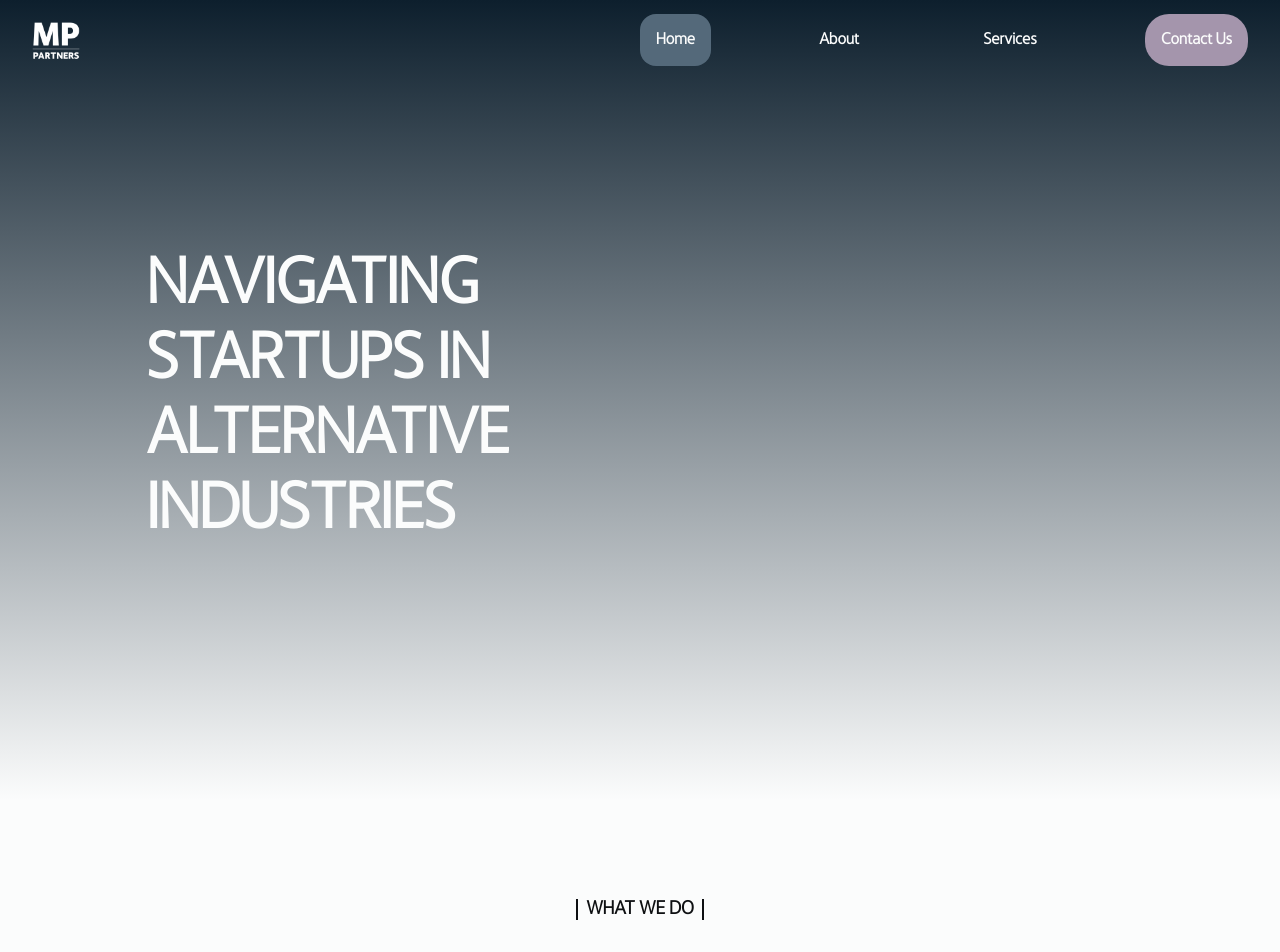
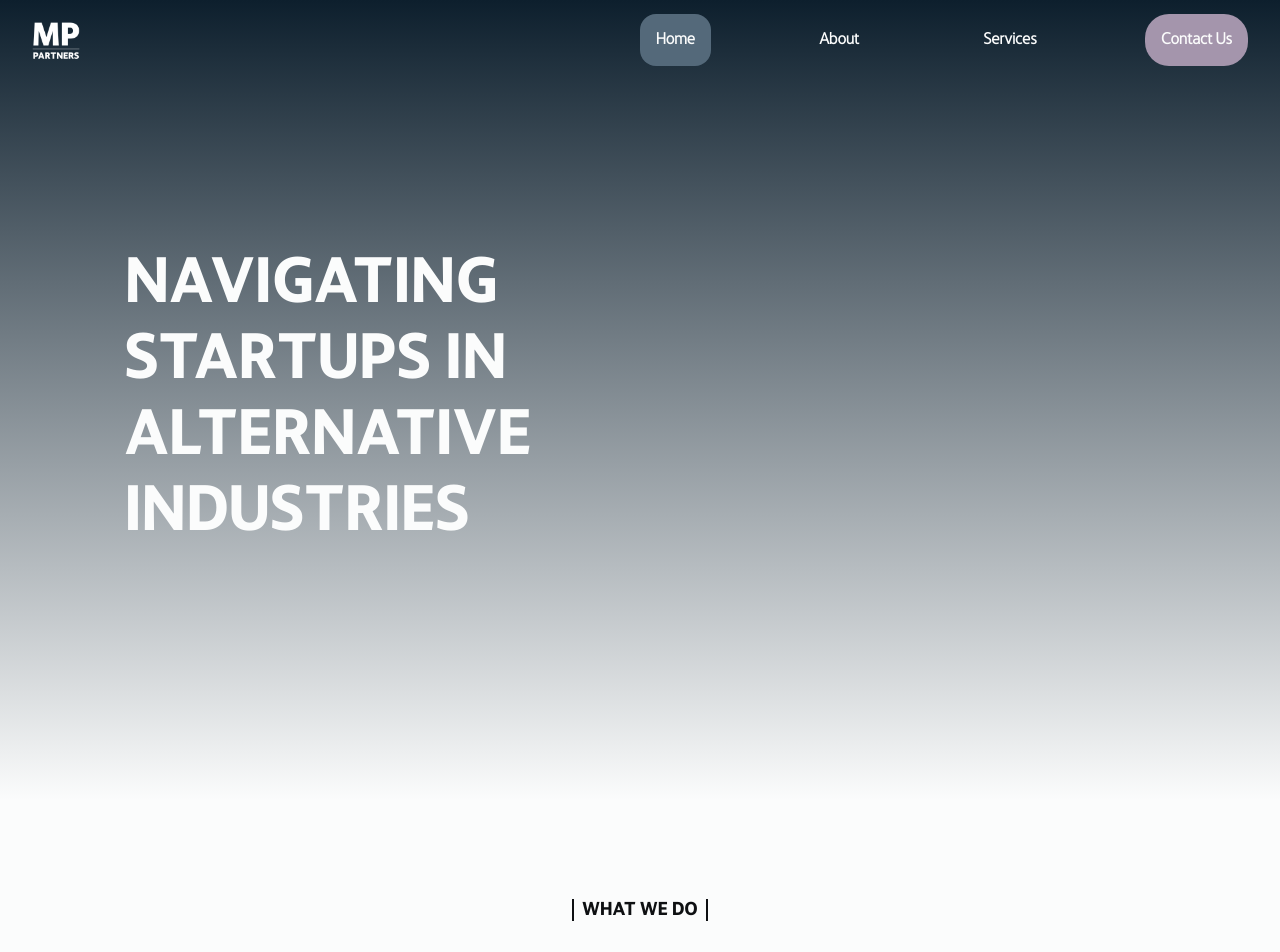
Before and after one commit to carlos-lorenzo/mp-partners-homepage, a React (Vite) app in the folder frontend/: page / in a window 1280 px wide. Shown: the top 952 px of the page. Built offline with nearby package versions, Linux system fonts and the light colour scheme.

Commit message:
fixed text not being bold

```diff
--- a/frontend/src/style/general.css
+++ b/frontend/src/style/general.css
@@ -107,3 +107,6 @@ body {
     cursor: pointer;
     transition: background-color 0.3s ease;
 }
+h1, h2, h3, h4, h5, h6 {
+    font-family: 'LTHoop-Bold', sans-serif;
+}
--- a/frontend/src/style/hero.css
+++ b/frontend/src/style/hero.css
@@ -3,11 +3,12 @@
     height: 100dvh;
     display: grid;
     grid-template-columns: 1fr 1fr; /* content sits in left column visually centered */
-    background: #bdc3c7;  /* fallback for old browsers */
+    background: var(--background);  /* fallback for old browsers */
     background: -webkit-linear-gradient(var(--primary), var(--background));  /* Chrome 10-25, Safari 5.1-6 */
     background: linear-gradient(var(--primary), var(--background)); /* W3C, IE 10+/ Edge, Firefox 16+, Chrome 26+, Opera 12+, Safari 7+ */
     margin: 0;
     padding: 0;
+    font-family: 'LTHoop-Bold', sans-serif;
 
 }
 
--- a/frontend/src/style/overview.css
+++ b/frontend/src/style/overview.css
@@ -32,6 +32,7 @@
     border-right: solid 2px var(--text);
     padding-left: 0.5rem;
     padding-right: 0.5rem;
+    font-family: 'LTHoop-Bold', sans-serif;
 }
 
 
```
